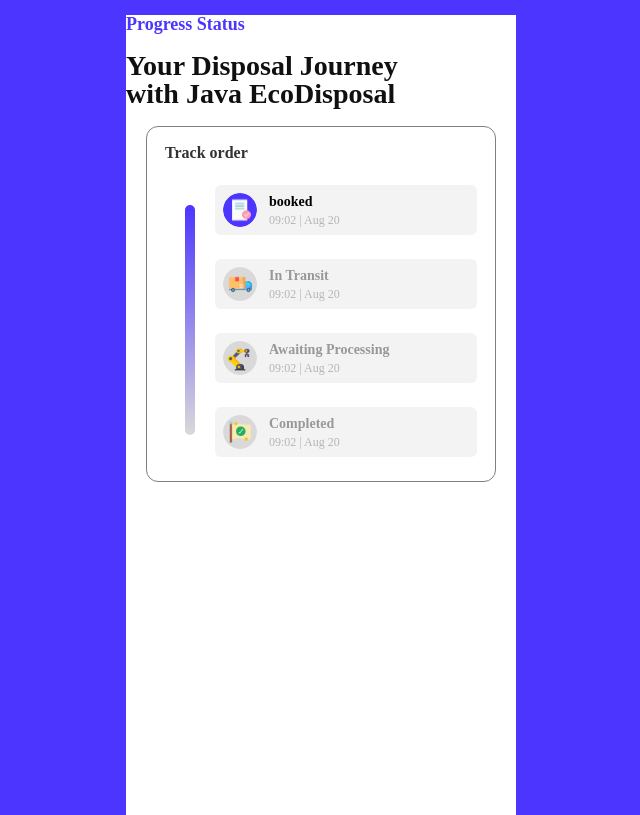
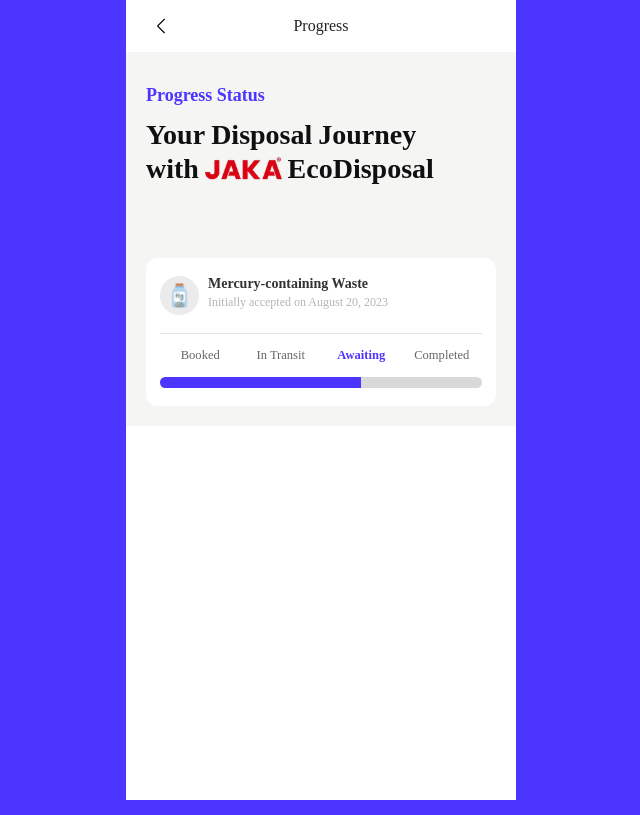
Before and after one commit to Junction-2023-9room/9room-frontend, a React (Vite) app: page /process/1 in a window 1280 px wide. Shown: the whole page, without its empty margins (319-959 px from the left). Built offline with nearby package versions, Linux system fonts and the light colour scheme; no server answers; a web font is replaced by a local one.

Commit message:
feat: progress box create

```diff
--- a/src/constants/waste.ts
+++ b/src/constants/waste.ts
@@ -13,6 +13,21 @@
   'mercury-sphy': '/images/mercury-sphy.svg',
   'mercury-thermo': '/images/mercury-thermo.svg',
   'Mercury-containing-Waste-etc': '/images/etc.svg',
+} as const;
+
+export const WASTE_LIST_LABEL: {
+  [key: string]: string;
+} = {
+  persticides: 'Pesticides',
+  'agri-chemi': 'Agricultural Chemicals',
+  'exp-flammable': 'Explosive & Flammable',
+  'expired-med': 'Expired Medicines',
+  'fluorescent-lights': 'Fluorescent Lights',
+  'lead-acid': 'Lead-acid Batteries',
+  'Mercury-containing-Waste': 'Mercury-containing Waste',
+  'mercury-sphy': 'Mercury Sphygmomanometers',
+  'mercury-thermo': 'Mercury Thermometers',
+  'Mercury-containing-Waste-etc': 'etc',
 } as const;
 
 export const WASTE_LIST: {
--- a/src/libs/api.ts
+++ b/src/libs/api.ts
@@ -1,7 +1,7 @@
 import axios, { AxiosError, AxiosResponse, InternalAxiosRequestConfig } from 'axios';
 
 const instance = axios.create({
-  baseURL: 'http://localhost:8080',
+  baseURL: 'http://118.67.133.100:8080',
   timeout: 15000,
 });
 
--- /dev/null
+++ b/src/pages/Process/ProgressBox.tsx
@@ -0,0 +1,116 @@
+import { motion } from 'framer-motion';
+import styled from 'styled-components';
+
+import { IMAGES_PATH, WASTE_LIST_LABEL } from '../../constants/waste';
+
+interface Props {
+  waste: string;
+  date: number;
+}
+
+const thisStep = 2 as number;
+
+const STEP_LABEL = ['Booked', 'In Transit', 'Awaiting', 'Completed'];
+
+const ProgressBox = ({ waste }: Props) => (
+  <Container>
+    <section>
+      <img src={IMAGES_PATH[waste]} alt={waste} />
+      <div>
+        <h1>{WASTE_LIST_LABEL[waste]}</h1>
+        <span>Initially accepted on August 20, 2023</span>
+      </div>
+    </section>
+    <hr />
+    <ProgressContainer step={thisStep}>
+      <div>
+        {STEP_LABEL.map((label, index) => (
+          <span key={label}>{thisStep === index ? <strong>{label}</strong> : label}</span>
+        ))}
+      </div>
+      <div className="progress-bar">
+        <motion.div
+          initial={{ width: 0 }}
+          animate={{ width: `${thisStep === 3 ? 100 : thisStep * 25 + 12.5}%` }}
+        />
+      </div>
+    </ProgressContainer>
+  </Container>
+);
+
+export default ProgressBox;
+
+const Container = styled.article`
+  background: #fff;
+  padding: 18px 14px;
+  border-radius: 12px;
+
+  & > section {
+    display: grid;
+    gap: 14px;
+    grid-template-columns: 34px 1fr;
+
+    h1 {
+      margin: 0;
+      color: #323232;
+      font-size: 14px;
+      font-weight: 700;
+    }
+    span {
+      color: #b5b5b5;
+      font-size: 12px;
+      font-weight: 400;
+    }
+  }
+  hr {
+    margin: 18px 0 14px;
+    border-color: #e4e4e4;
+    border: none;
+    height: 1px;
+    background-color: #e4e4e4;
+  }
+`;
+
+const ProgressContainer = styled.div<{
+  step: number;
+}>`
+  div:first-child {
+    padding: 0 0 14px;
+    display: grid;
+    grid-template-columns: repeat(4, 1fr);
+    justify-items: center;
+
+    color: #666;
+    font-size: 12.561px;
+    font-weight: 500;
+
+    strong {
+      color: #4c35ff;
+      font-size: 12.561px;
+      font-weight: 700;
+    }
+  }
+
+  .progress-bar {
+    border-radius: 5.383px;
+    background: #d9d9d9;
+    height: 11.029px;
+    width: 100%;
+
+    position: relative;
+    border-radius: 5.383px;
+    overflow: hidden;
+
+    & > div {
+      position: absolute;
+      display: block;
+      top: 0;
+      left: 0;
+      height: 11.029px;
+      width: ${(props) => props.step * 25}%;
+      background-color: #4c35ff;
+
+      transition: all 0.3s ease-in-out;
+    }
+  }
+`;
--- a/src/pages/Process/index.tsx
+++ b/src/pages/Process/index.tsx
@@ -1,29 +1,68 @@
-import React from 'react';
+import React, { useEffect } from 'react';
 import styled from 'styled-components';
 
-import TrackOrder from './TrackOrder';
+import NavHeader from '../../components/Header/NavHeader';
+import { COMPANY } from '../../constants/company';
+import { get } from '../../libs/api';
+import ProgressBox from './ProgressBox';
+
+const company = 'jaka';
 
 const Index = () => {
+  const data = COMPANY[company];
+
+  const getData = async () => {
+    const data = await get('/progress/calculate');
+    console.log('data: ', data);
+  };
+
+  useEffect(() => {
+    getData();
+  }, []);
+
   return (
-    <div>
-      <Heading2>Progress Status</Heading2>
-      <Heading1>
-        Your Disposal Journey <br /> with <span>Java</span> EcoDisposal
-      </Heading1>
-      <TrackOrder />
-    </div>
+    <>
+      <NavHeader title="Progress" />
+      <Container>
+        <Heading2>Progress Status</Heading2>
+        <Heading1>
+          <div>
+            <span>Your</span>
+            <span>Disposal</span>
+            <span>Journey</span>
+          </div>
+          <div>
+            <span>with</span> {<img src={data.nameImg} alt={data.name} />}{' '}
+            <span>EcoDisposal</span>
+          </div>
+        </Heading1>
+        <ProgressBox
+          waste="Mercury-containing-Waste"
+          date={new Date('2021-08-20').getTime()}
+        />
+      </Container>
+    </>
   );
 };
 
 export default Index;
 
+const Container = styled.div`
+  padding: 20px;
+  background: #f5f5f4;
+`;
+
 const Heading2 = styled.h2`
+  padding-top: 14px;
+  padding-bottom: 14px;
+
   color: #4c35ff;
   font-family: Pretendard;
   font-size: 18px;
   font-style: normal;
   font-weight: 700;
   line-height: 100%; /* 18px */
+  margin: 0;
 `;
 
 const Heading1 = styled.h1`
@@ -32,5 +71,17 @@
   font-size: 28px;
   font-style: normal;
   font-weight: 700;
-  line-height: 100%; /* 28px */
+  margin: 0;
+  line-height: 34px;
+
+  margin-bottom: 72px;
+
+  & > div {
+    display: flex;
+    align-items: center;
+    gap: 6px;
+  }
+  img {
+    height: 28px;
+  }
 `;
```
